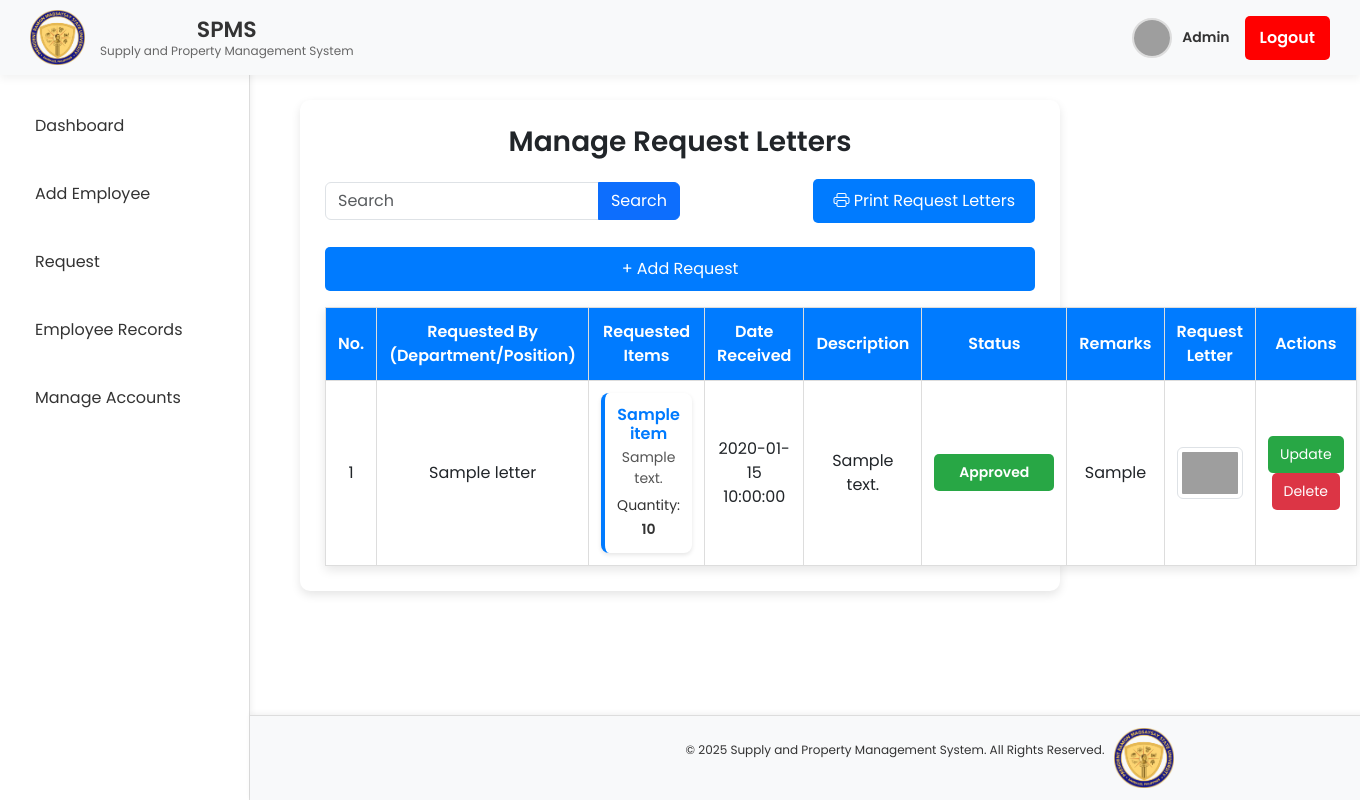
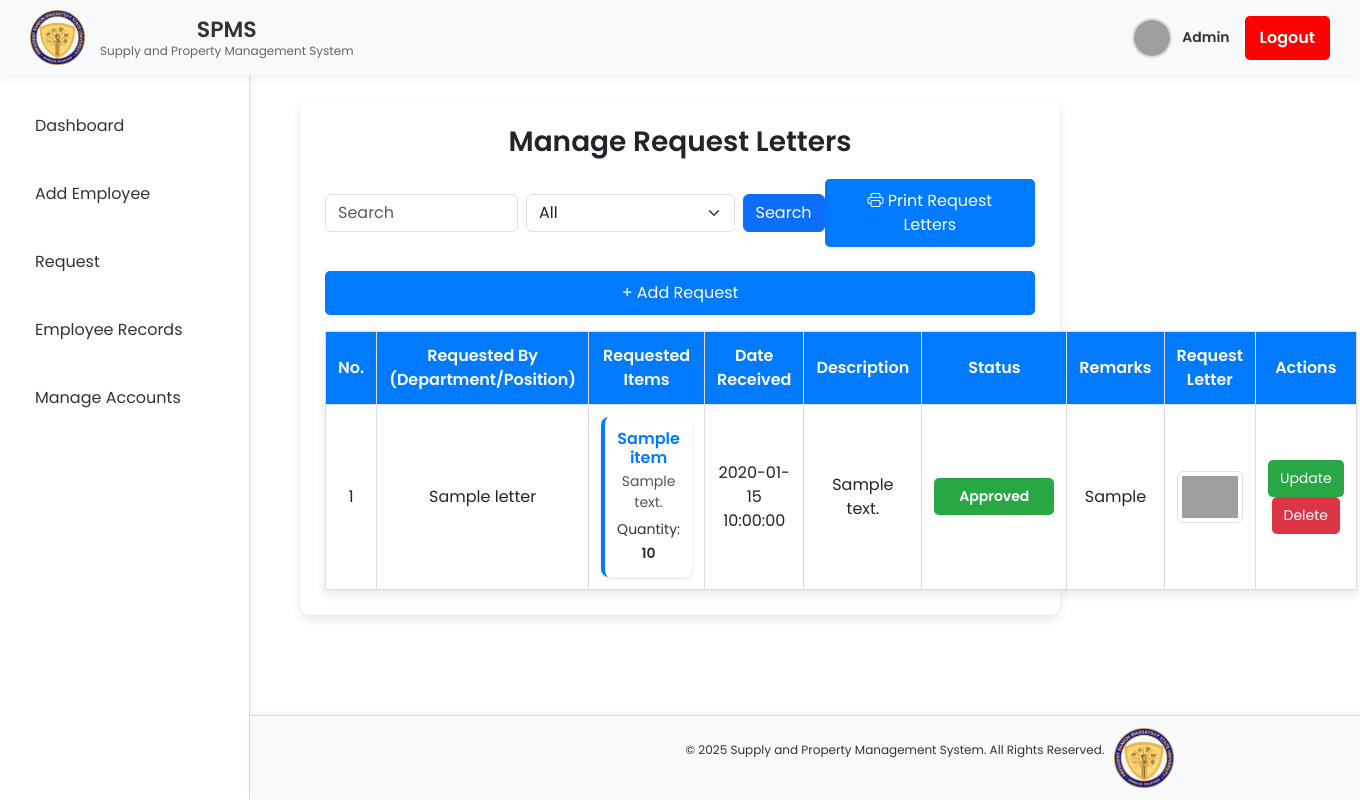
Before and after one commit to darwinweng2002/spms-system, a PHP site: page /manage_request.php in a window 1360 px wide. Run offline with PHP 8.4, Linux system fonts and the light colour scheme; tables that the repository leaves empty or names only in its code hold one stand-in row (values such as "Sample post"); some libraries are stand-ins or nearby versions; grey boxes are pictures that could not be loaded.

Commit message:
update boi meron na categorize search

```diff
--- a/admin/manage_request.php
+++ b/admin/manage_request.php
@@ -3,21 +3,28 @@ session_start();
 require_once 'db.php';  // Database connection
 
 $search = isset($_GET['search']) ? trim($_GET['search']) : '';
+$filter = isset($_GET['status_filter']) ? $_GET['status_filter'] : '';  // New filter for status
 
 $noResults = false;  // Initialize a flag for tracking empty search results
 
-// ✅ Fetch Request Letters with Search functionality
+// ✅ Fetch Request Letters with search and filter functionality
+$query = "SELECT * FROM request_letters WHERE 1";
+
 if ($search) {
-    $stmt = $pdo->prepare("SELECT * FROM request_letters
-                           WHERE requestor_name LIKE :search
-                           OR purpose LIKE :search
-                           OR description LIKE :search
-                           ORDER BY created_at DESC");
-    $stmt->execute(['search' => "%$search%"]);
-} else {
-    $stmt = $pdo->query("SELECT * FROM request_letters ORDER BY created_at DESC");
+    $query .= " AND (requestor_name LIKE :search OR purpose LIKE :search OR description LIKE :search)";
+}
+if ($filter) {
+    $query .= " AND status = :status";
 }
 
+$query .= " ORDER BY created_at DESC";
+$stmt = $pdo->prepare($query);
+
+$params = [];
+if ($search) $params['search'] = "%$search%";
+if ($filter) $params['status'] = $filter;
+
+$stmt->execute($params);
 $request_letters = $stmt->fetchAll(PDO::FETCH_ASSOC);
 
 if (empty($request_letters)) {
@@ -261,17 +268,23 @@ if (empty($request_letters)) {
     <h2>Manage Request Letters</h2>
 
     <div class="d-flex justify-content-between align-items-center mb-4">
-    <div class="input-group w-50">
-        <input type="text" class="form-control" placeholder="Search">
-        <button class="btn btn-primary" type="button">Search</button>
-    </div>
+        <form method="GET" class="d-flex w-75">
+            <input type="text" name="search" class="form-control me-2" value="<?= htmlspecialchars($search) ?>" placeholder="Search">
 
-    <div>
+            <select name="status_filter" class="form-select me-2">
+                <option value="">All</option>
+                <option value="Approved" <?= $filter === 'Approved' ? 'selected' : '' ?>>Approved</option>
+                <option value="Pending" <?= $filter === 'Pending' ? 'selected' : '' ?>>Pending</option>
+                <option value="Denied" <?= $filter === 'Denied' ? 'selected' : '' ?>>Denied</option>
+            </select>
+
+            <button class="btn btn-primary" type="submit">Search</button>
+        </form>
+
         <button class="print-button" onclick="printTable()">
             <i class="bi bi-printer"></i> Print Request Letters
         </button>
     </div>
-</div>
 
 
 
@@ -458,41 +471,98 @@ function printTable() {
             <title>Print Request Letters</title>
             <link rel="stylesheet" href="https://cdn.jsdelivr.net/npm/bootstrap@5.3.0/dist/css/bootstrap.min.css">
             <style>
+                * {
+                    margin: 0;
+                    padding: 0;
+                    box-sizing: border-box;
+                }
+
                 body {
                     font-family: 'Poppins', sans-serif;
                     padding: 20px;
                 }
+
+                .header-container {
+                    display: flex;
+                    align-items: center;
+                    justify-content: space-between;
+                    padding: 10px 20px;
+                    border-bottom: 2px solid black;
+                }
+
+                .header-left {
+                    width: 100px; /* Adjust logo size */
+                }
+
+                .header-left img {
+                    width: 100%;
+                    height: auto;
+                }
+
+                .header-right {
+                    text-align: center;
+                    flex-grow: 1;
+                }
+
+                .header-right h1 {
+                    font-size: 18px;
+                    font-weight: bold;
+                    text-transform: uppercase;
+                }
+
+                .header-right p {
+                    font-size: 14px;
+                    margin: 5px 0;
+                }
+
+                .progress-report {
+                    text-align: center;
+                    margin-top: 10px;
+                    font-size: 16px;
+                    font-weight: bold;
+                    letter-spacing: 1px;
+                    border-top: 2px solid black;
+                    padding-top: 5px;
+                }
+
+                a {
+                    color: blue;
+                    text-decoration: none;
+                }
+
                 table {
                     width: 100%;
                     border-collapse: collapse;
                     margin: 20px 0;
                 }
+
                 th, td {
                     border: 1px solid #ddd;
                     padding: 10px;
                     text-align: center;
                 }
+
                 th {
                     background: #007bff;
                     color: white;
                 }
+
                 tr:nth-child(even) {
                     background-color: #f9f9f9;
                 }
+
                 h2 {
                     text-align: center;
                     margin-bottom: 20px;
                 }
 
-                /* 🔹 Hide action columns for printing */
                 td:last-child, th:last-child {
                     display: none;
                 }
 
-                /* 🔹 Adjust request letter image size */
                 td img {
                     width: 200px;
-                    height: auto;  /* Maintain aspect ratio */
+                    height: auto;
                     display: block;
                     margin: 0 auto;
                     border: 1px solid #ddd;
@@ -503,8 +573,23 @@ function printTable() {
             </style>
         </head>
         <body>
+
+            <div class="header-container">
+                <div class="header-left">
+                    <img src="upload/prmsu_logo.png" alt="University Logo">
+                </div>
+                <div class="header-right">
+                    <h1>Republic of the Philippines</h1>
+                    <h1>President Ramon Magsaysay State University</h1>
+                    <p>Iba, Zambales, Philippines</p>
+                    <p>Tel./Fax No. (047) 811-1683 | <a href="mailto:rmtupresident@yahoo.com">rmtupresident@yahoo.com</a> |
+                        <a href="http://www.prmsu.edu.ph" target="_blank">www.prmsu.edu.ph</a></p>
+                </div>
+            </div>
+
             <h2>Request Letters</h2>
             ${tableContent}
+
         </body>
         </html>
     `);
@@ -513,6 +598,7 @@ function printTable() {
     printWindow.close();
 }
 
+
 </script>
 
 <script src="https://cdn.jsdelivr.net/npm/sweetalert2@11"></script>
```
